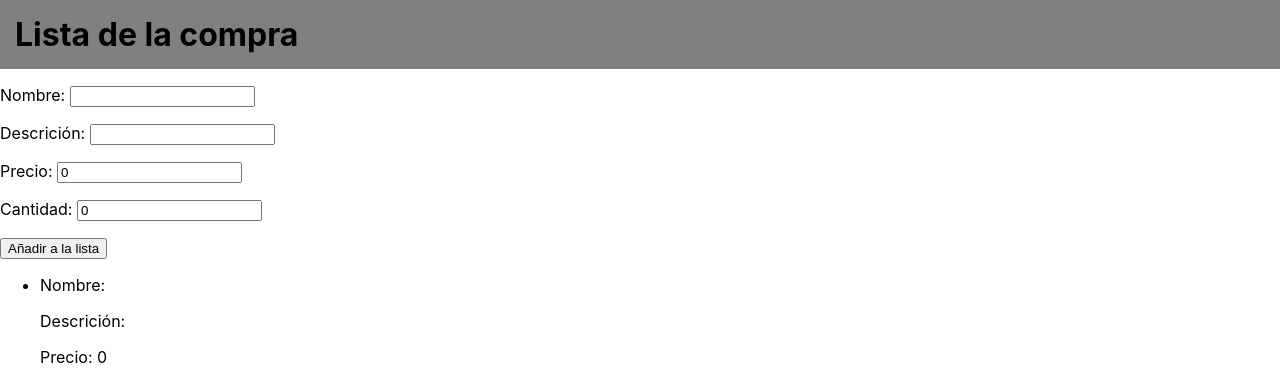
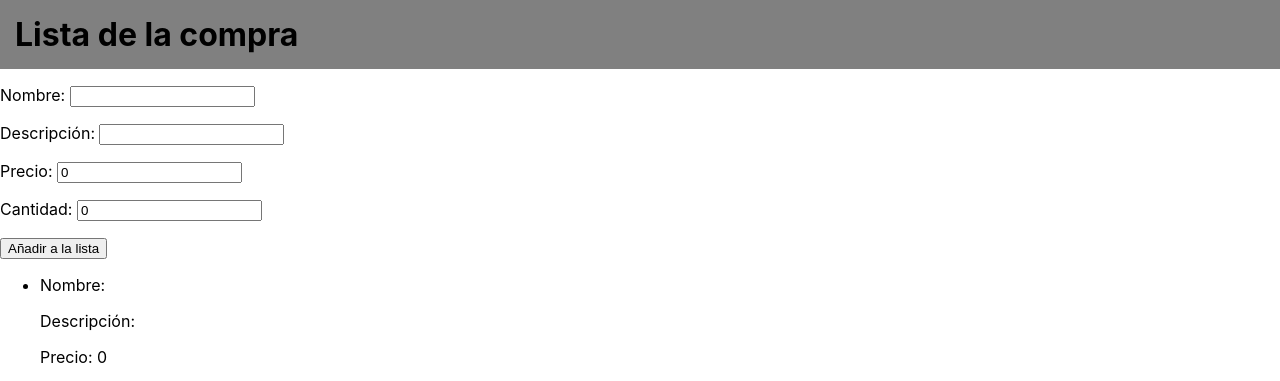
Before and after one commit to mariocano23/practicas-react, a React (Create React App) app: page / in a window 1280 px wide. Both pictures are taken after a click on the button "Añadir a la lista". Shown: the top 381 px of the page. Built offline with nearby package versions, Linux system fonts and the light colour scheme.

Commit message:
xDDDDDDDDDDDDD

```diff
--- a/src/Compra.js
+++ b/src/Compra.js
@@ -42,7 +42,7 @@ function Compra() {
                     onChange={actualizarFila}/>
                 </p>
                 <p>
-                <label htmlFor="descri">Descrición: </label>
+                <label htmlFor="descri">Descripción: </label>
                 <input type="textarea" name="descri" id="descri"
                     value={fila.descri}
                     onChange={actualizarFila}/>
@@ -67,7 +67,7 @@ function Compra() {
                         <React.Fragment>
                             <li  key={fila.id} >
                                 <p>Nombre: {fila.nombre}</p>
-                                <p>Descrición: {fila.descri}</p>
+                                <p>Descripción: {fila.descri}</p>
                                 <p>Precio: {fila.precio}</p>
                                 <p>cantidad: {fila.cantidad}</p>
                             </li>
```
